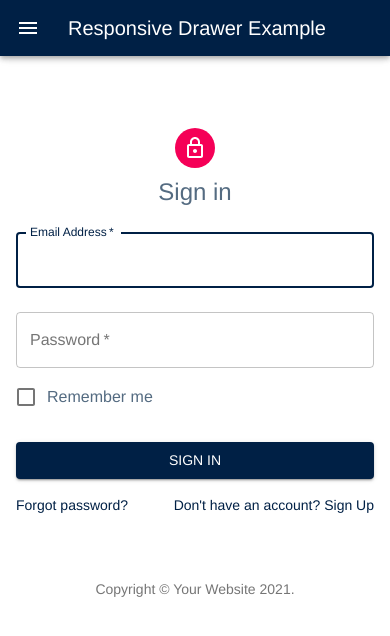
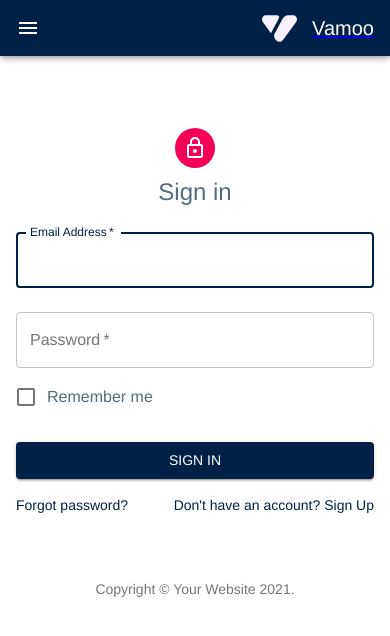
Before and after one commit to Airdady/fe-sms-service-system, a React (Create React App) app: page /login in a window 390 px wide. Shown: the top 636 px of the page. Built offline with nearby package versions, Linux system fonts and the light colour scheme; what react-stripe-elements would draw is missing.

Commit message:
working on responsiveness

```diff
--- a/src/App.js
+++ b/src/App.js
@@ -28,8 +28,8 @@ import AppLayout from "./AppLayout";
 function App() {
   return (
     <div>
-      <AppLayout>
       <Router>
+          <AppLayout>
         <Switch>
           <Route exact path="/" component={Home} />
           <Route exact path="/product/number_lookup" component={LookupPage} />
@@ -69,8 +69,8 @@ function App() {
             <Settings />
           </PrivateRoute>
         </Switch>
+          </AppLayout>
       </Router>
-      </AppLayout>
     </div>
   );
 }
--- a/src/AppLayout.js
+++ b/src/AppLayout.js
@@ -7,7 +7,6 @@ import AppBar from "@material-ui/core/AppBar";
 import Toolbar from "@material-ui/core/Toolbar";
 import IconButton from "@material-ui/core/IconButton";
 import List from "@material-ui/core/List";
-import Typography from "@material-ui/core/Typography";
 import Divider from "@material-ui/core/Divider";
 import ListItem from "@material-ui/core/ListItem";
 import ListItemIcon from "@material-ui/core/ListItemIcon";
@@ -15,6 +14,8 @@ import ListItemText from "@material-ui/core/ListItemText";
 import InboxIcon from "@material-ui/icons/MoveToInbox";
 import MailIcon from "@material-ui/icons/Mail";
 import MenuIcon from "@material-ui/icons/Menu";
+import MenuAppBar from "./components/home/nav";
+import Logo from "./Logo";
 
 const drawerWidth = 200;
 
@@ -34,6 +35,9 @@ const useStyles = makeStyles(theme => ({
     },
     menuButton: {
         marginRight: theme.spacing(2),
+        [theme.breakpoints.up("md")]: {
+            display: "none"
+        }
     },
     toolbar: {
         ...theme.mixins.toolbar,
@@ -41,14 +45,29 @@ const useStyles = makeStyles(theme => ({
             display: "none"
         }
     },
+
+    topNavigation: {
+        [theme.breakpoints.down("sm")]: {
+            display: "none"
+        }
+    },
+
     content: {
         flexGrow: 1,
         backgroundColor: theme.palette.background.default,
+    },
+
+    logoContainer: {
+        display: "flex",
+        justifyContent: "space-between",
+        alignItems: "center"
     }
 }));
 
 export default function AppLayout({children}) {
     const classes = useStyles();
+    const theme = useTheme();
+    const isMdUp = useMediaQuery(theme.breakpoints.up("md"));
 
     const [open, setOpen] = React.useState(false);
 
@@ -67,7 +86,7 @@ export default function AppLayout({children}) {
         <div className={classes.root}>
             <CssBaseline />
             <AppBar position="fixed" className={classes.appBar}>
-                <Toolbar>
+                <Toolbar className={classes.logoContainer}>
                     <IconButton
                         color="inherit"
                         aria-label="open drawer"
@@ -77,13 +96,12 @@ export default function AppLayout({children}) {
                     >
                         <MenuIcon />
                     </IconButton>
-                    <Typography variant="h6" noWrap>
-                        Responsive Drawer Example
-                    </Typography>
+                    {isMdUp ? <MenuAppBar/> : <Logo />}
                 </Toolbar>
             </AppBar>
             <Drawer
                 className={classes.drawer}
+                // variant={!isMdUp ? "permanent" : "temporary"}
                 classes={{
                     paper: classes.drawerPaper
                 }}
--- /dev/null
+++ b/src/Logo.js
@@ -0,0 +1,43 @@
+import React from "react";
+import {Link} from "react-router-dom";
+import Typography from "@material-ui/core/Typography";
+import {makeStyles} from "@material-ui/core/styles";
+
+const useStyles = makeStyles((theme) => ({
+    title: {
+        flexGrow: 1,
+        textDecoration: 'none',
+        color: "#fff",
+        marginLeft: "15px"
+    },
+}));
+
+export default function Logo() {
+    const classes = useStyles();
+    return (
+        <Link style={{ display: 'flex', alignItems: 'center' }} to="/">
+            <svg
+                xmlns="http://www.w3.org/2000/svg"
+                width="35"
+                height="35"
+                viewBox="0 0 247.052 188.296"
+            >
+                <g
+                    id="Group_2"
+                    data-name="Group 2"
+                    transform="translate(-273.474 -409.808)"
+                >
+                    <path
+                        id="Path_2"
+                        data-name="Path 2"
+                        d="M152.5,204.883a30.247,30.247,0,0,1-13.291-3.079,29.6,29.6,0,0,1-5.912-3.849,30.357,30.357,0,0,1-5.032-5.389s3.814,8.979-8.473-11.613-.739-34.352-.739-34.352L174.478,42.363S189.07,17.212,213.533,16.78s32.44,0,32.44,0a30.6,30.6,0,0,1,8.68,1.236,29.193,29.193,0,0,1,7.493,3.427,30.433,30.433,0,0,1,13.827,27.206,29.192,29.192,0,0,1-1.649,8.073,30.6,30.6,0,0,1-4.118,7.741l-93.472,128.1a30.358,30.358,0,0,1-5.032,5.389,29.6,29.6,0,0,1-5.912,3.849A30.247,30.247,0,0,1,152.5,204.883ZM92.419,143.441,80.931,127.694,34.793,64.463a30.6,30.6,0,0,1-4.118-7.741,29.2,29.2,0,0,1-1.648-8.073A30.433,30.433,0,0,1,42.854,21.442a29.194,29.194,0,0,1,7.493-3.427,30.6,30.6,0,0,1,8.68-1.236H132.1s26.34-.463,15.809,22.3S115.625,99.8,104.749,120.253Z"
+                        transform="translate(244.5 393.221)"
+                        fill="#f7f2fd"
+                    />
+                </g>
+            </svg>
+            <Typography variant="h6" className={classes.title}>
+                Vamoo
+            </Typography>
+        </Link>);
+}
```
